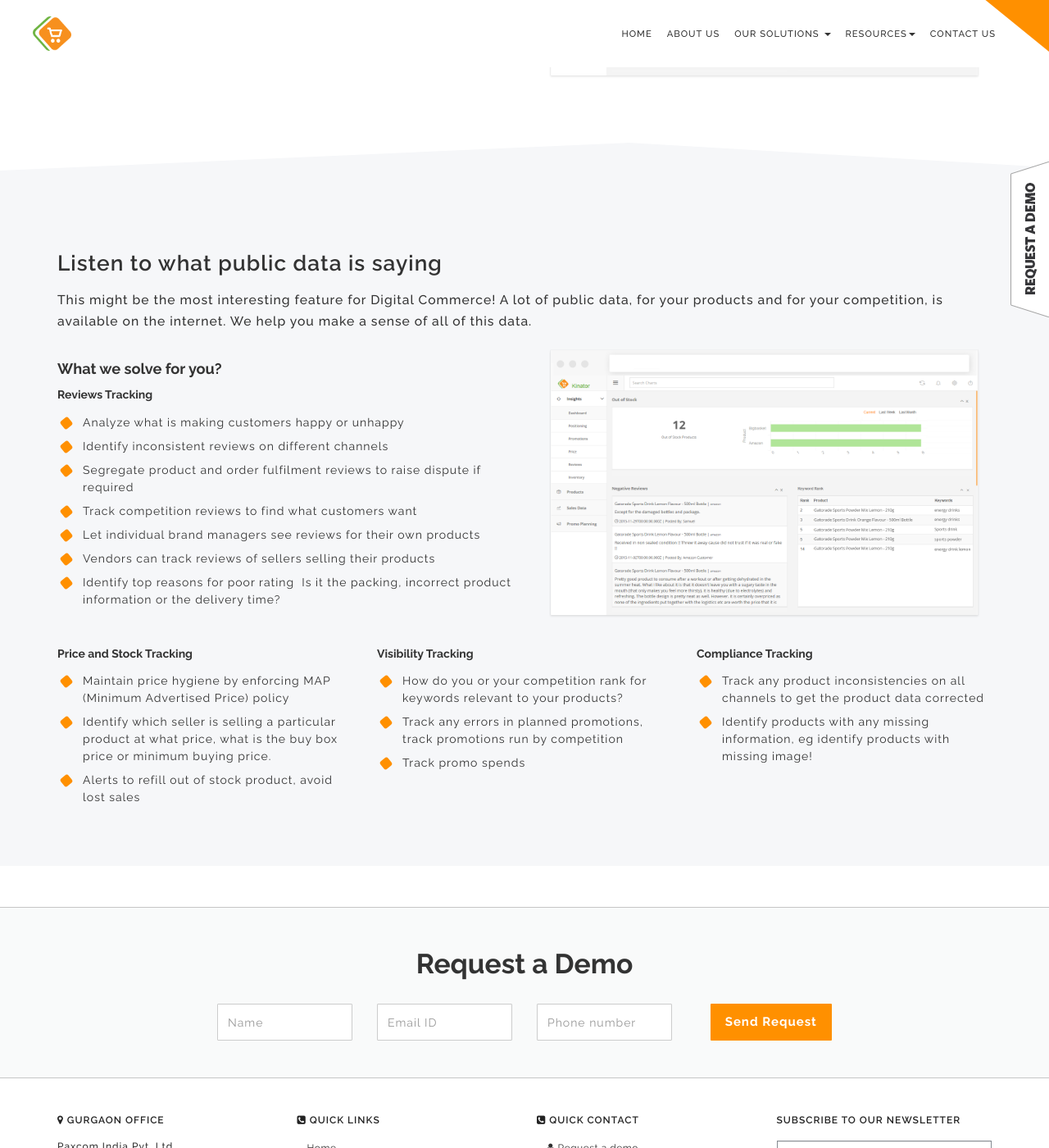
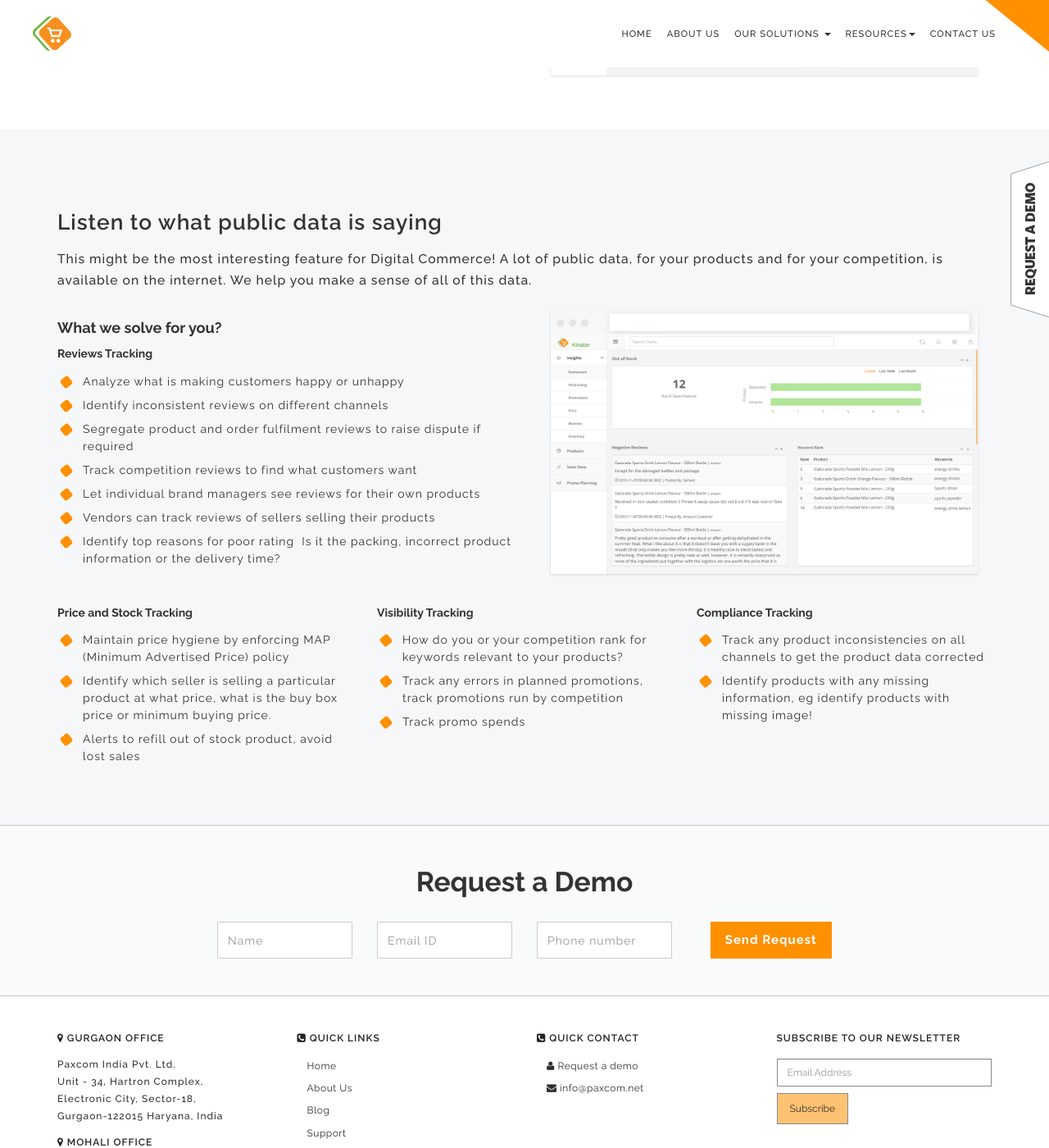
Before and after one commit to paxcom/paxcom.github.io, a Jekyll site: the page built from merchandising-solutions.html, in a window 1280 px wide and 1400 px high, scrolled down 2198 px. Shown: the whole window at 82% size. Built offline with Jekyll 4.4.1, drawn with Linux system fonts in a browser that asks for light colours; comment, search, counter and statistics services are not loaded.

Commit message:
css and html code edit

```diff
--- a/css/style.css
+++ b/css/style.css
@@ -1007,11 +1007,12 @@ footer ul.social-icon li:hover {
 }
 
 .content-section.section-gray {
-	position: relative;
 	background: #f6f7f9;
-	margin: 50px 0px;
+
+/*	position: relative;
+	margin: 50px 0px;*/
 }
-.content-section.section-gray:before {
+/* .content-section.section-gray:before {
 	content: "";
 	position: absolute;
 	top: -34px;
@@ -1020,7 +1021,7 @@ footer ul.social-icon li:hover {
 	width: 100%;
 	border-left: 767px solid transparent;
 	border-right: 581px solid transparent;
-	border-bottom: 34px solid #f6f7f9;
+	border-bottom: 34px solid #f6f7f9; */
 }
 .ouraim, .ourlocation {
 	border: 1px dashed #f7901e;
```
Also changed, not shown: product/ensureproduct.md (+1 -1 lines).
